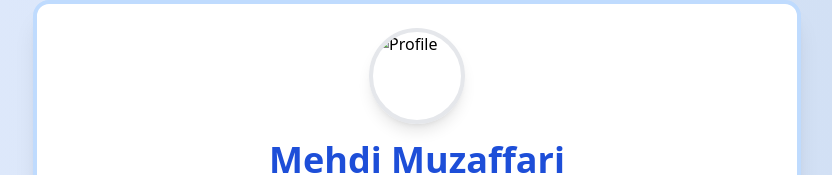
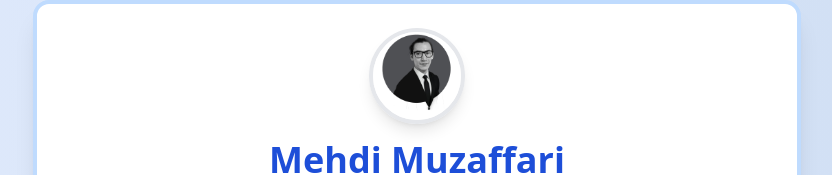
Before and after one commit to Mehdimuz/Portfolio.github.io, a plain HTML site: page index.html in a window 1280 px wide. Shown: the top 175 px of the page, without its empty margins (223-1055 px from the left). Drawn offline with nearby package versions, Linux system fonts and the light colour scheme.

Commit message:
Update index.html

```diff
--- a/index.html
+++ b/index.html
@@ -21,7 +21,7 @@
 <body class="flex flex-col items-center justify-center min-h-screen px-4">
     <div class="bg-white p-6 rounded-2xl shadow-xl w-full max-w-3xl border-4 border-blue-200">
         <div class="flex flex-col items-center">
-            <img src="headshot.JPEG" alt="Profile"
+            <img src="headshot.jpg" alt="Profile"
                 class="w-24 h-24 rounded-full shadow-lg mb-4 border-4 border-white-400">
             <h1 class="text-4xl font-extrabold text-blue-700 mb-1">Mehdi Muzaffari</h1>
             <p class="text-gray-700 text-center mb-4">mehdimuzaffari@gmail.com | <a href="https://github.com/Mehdimuz"
```
